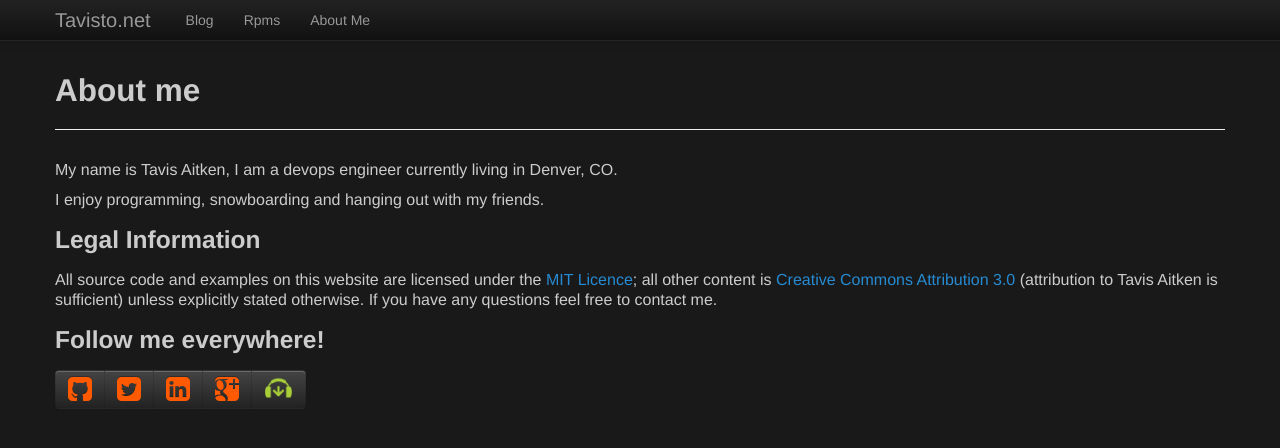
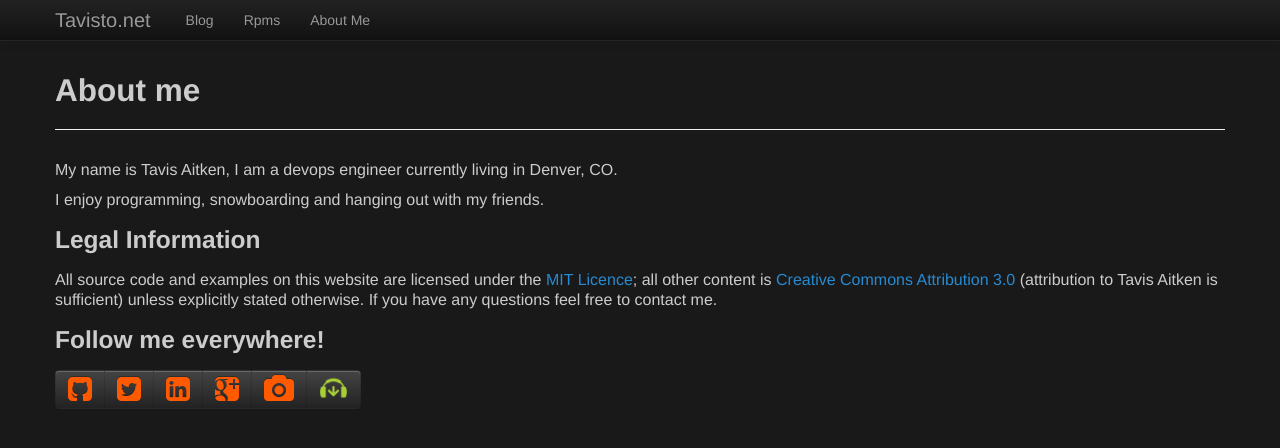
Before and after one commit to tavisto/tavisto.github.io, a Jekyll site: the page built from src/about/index.html, in a window 1280 px wide. Shown: the top 448 px of the page. Built offline with Jekyll 4.4.1, drawn with Linux system fonts in a browser that asks for light colours; nearby versions of some CDN libraries.

Commit message:
Added link to flickr in the about me page and removed from top nav.

```diff
--- a/src/_layouts/default.html
+++ b/src/_layouts/default.html
@@ -29,10 +29,6 @@
                             <li><a href="/">Blog</a</li>
                             <li><a href="/rpms">Rpms</a></li>
                             <li><a href="/about">About Me</a></li>
-                            <!--
-                               -<li><a href="http://photos.tavisto.net">Photos</a></li>
-                               -<li><a href="http://vcs.tavisto.net">Source Control</a></li>
-                               -->
                         </ul>
                     </div><!--/.nav-collapse -->
                 </div>
--- a/src/about/index.html
+++ b/src/about/index.html
@@ -27,6 +27,9 @@ title: Stuff about me
         <a href="https://plus.google.com/113623963230425054521/posts" target="_blank" class="btn btn-inverse">
             <i class="icon-2x icon-google-plus-sign tnet-icons"></i>
         </a>
+        <a href="http://www.flickr.com/photos/tavisto/" target="_blank"class="btn btn-inverse">
+            <i class="icon-2x icon-camera tnet-icons"></i>
+        </a>
         <a href="http://dj.beatport.com/tavisto" target="_blank" class="btn btn-inverse">
             <img src="/assets/img/beatport.png" height="29" width="29">
         </a>
```
